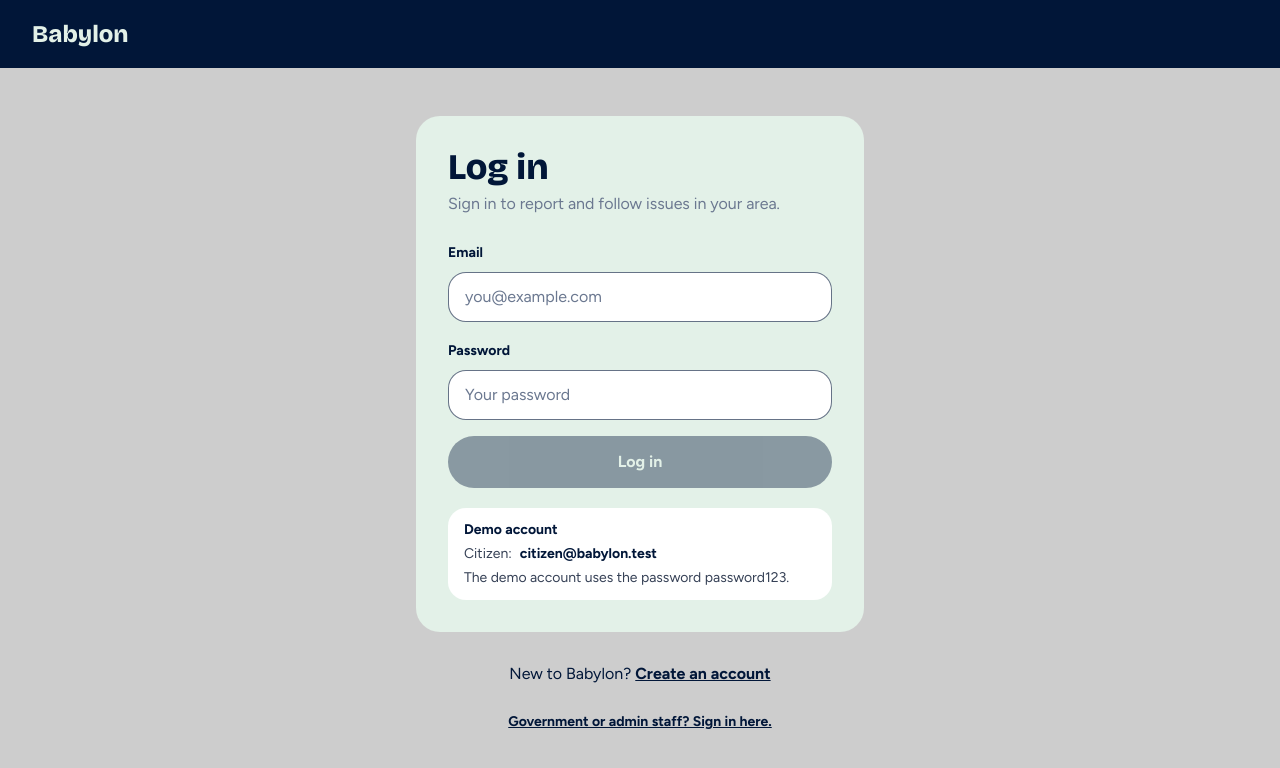
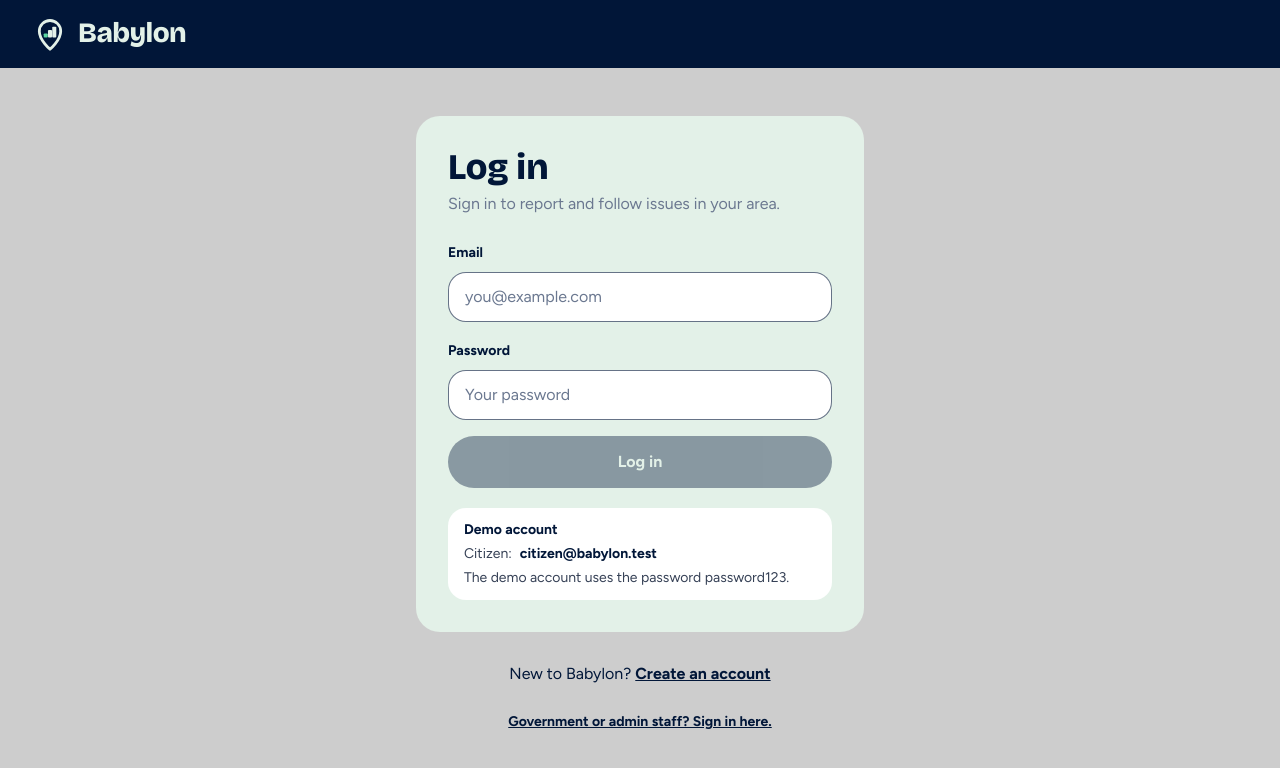
Before and after one commit to f-akhter-t/babylon, a React (Vite) app in the folder frontend/: page /login in a window 1280 px wide. Shown: the top 768 px of the page. Built offline with nearby package versions, Linux system fonts and the light colour scheme.

Commit message:
feat(auth): show the Babylon logo in the sign-in header

```diff
--- a/frontend/src/pages/Auth/AuthShell.jsx
+++ b/frontend/src/pages/Auth/AuthShell.jsx
@@ -1,5 +1,5 @@
 import { useRef } from 'react'
-import { Link } from 'react-router-dom'
+import Logo from '../../components/layout/Logo'
 import clsx from 'clsx'
 
 // Staff pages pick Department or Admin. A radio group: one tab stop,
@@ -151,13 +151,8 @@
 
   return (
     <div className="min-h-screen bg-page font-body">
-      <header className="flex items-center gap-3 bg-navy px-4 py-3 sm:px-8">
-        <Link
-          to="/"
-          className="inline-flex min-h-11 items-center font-heading text-2xl font-extrabold text-mint focus-visible:outline-2 focus-visible:outline-offset-2 focus-visible:outline-mint"
-        >
-          Babylon
-        </Link>
+      <header className="flex min-h-17 flex-wrap items-center gap-3 bg-navy px-4 py-3 sm:px-8">
+        <Logo />
         {staff && (
           <span className="rounded-full bg-mint px-3 py-1 font-body text-sm font-bold text-navy">
             Staff
```
